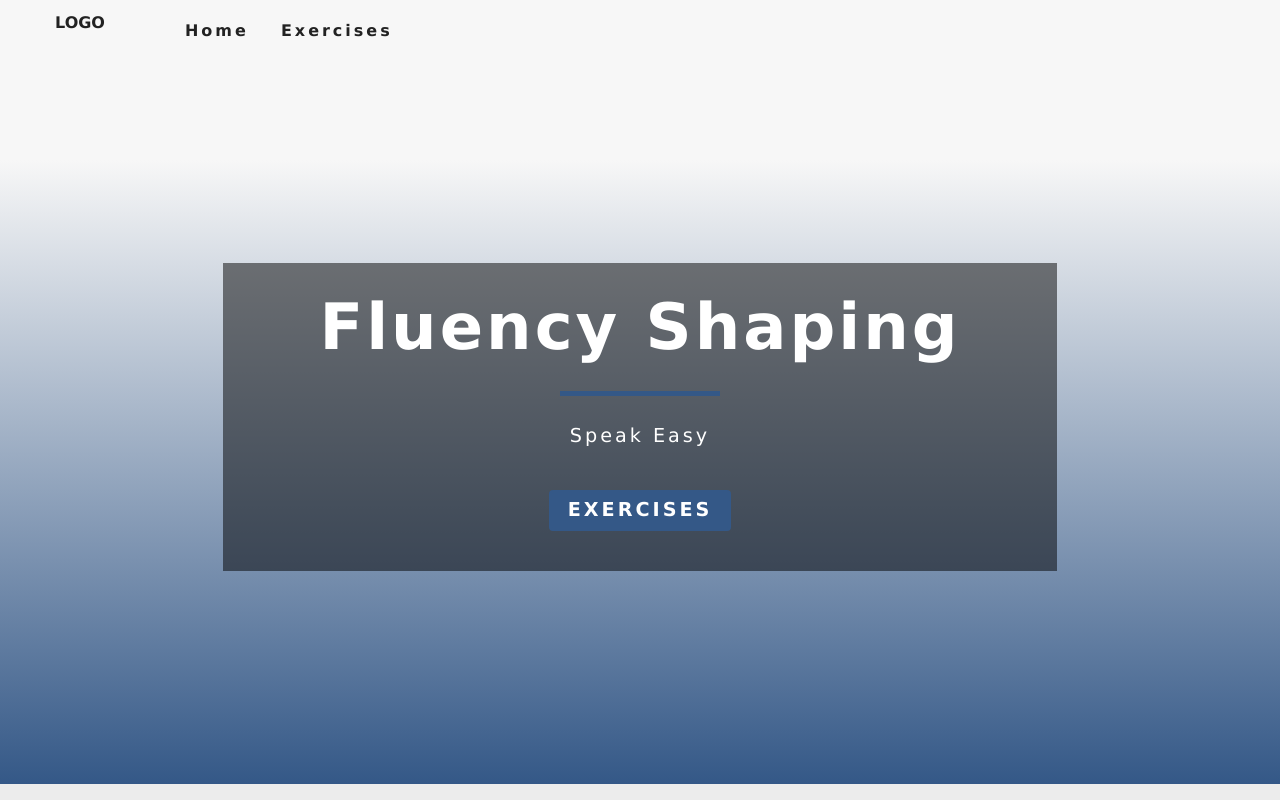
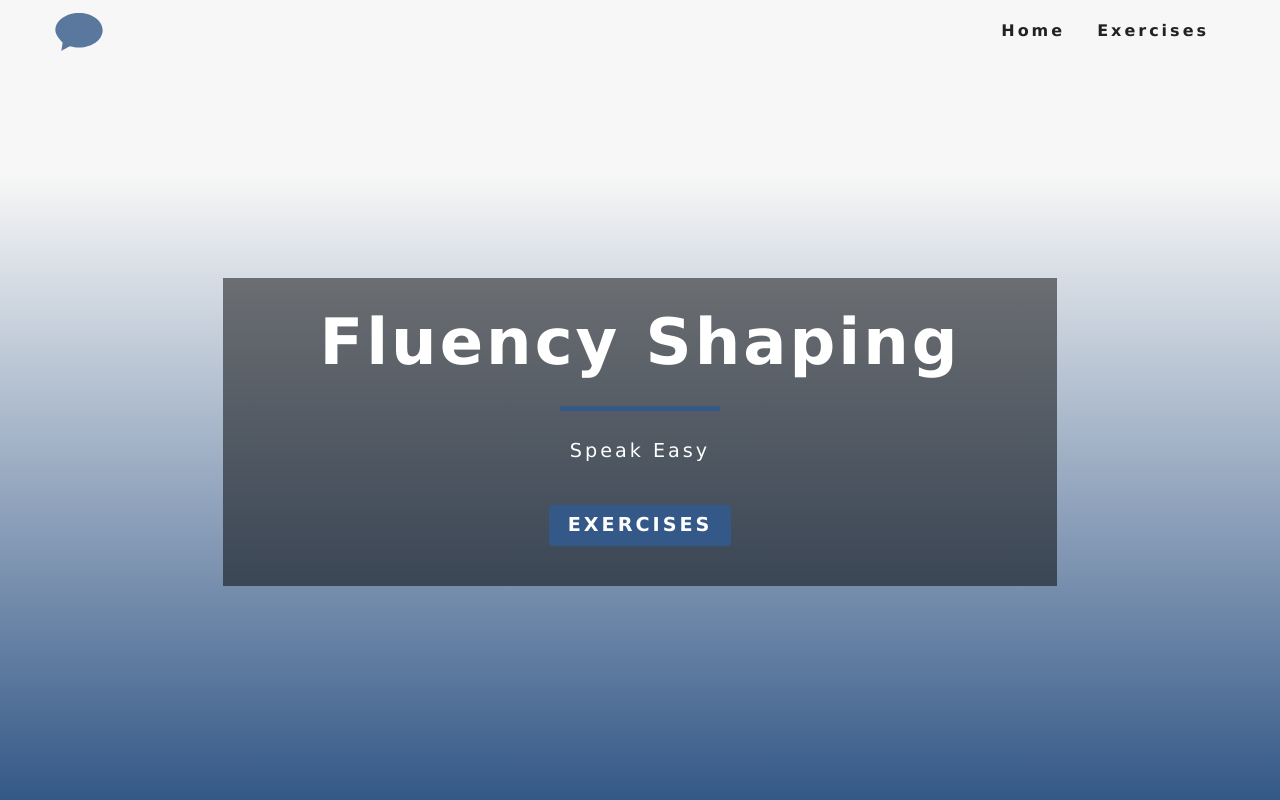
Before and after one commit to lastminute84/fsta, a React (Create React App) app: page / in a window 1280 px wide. Built offline with nearby package versions, Linux system fonts and the light colour scheme.

Commit message:
Navbar styling

```diff
--- a/src/App.css
+++ b/src/App.css
@@ -27,9 +27,9 @@ html {
 body {
   display: flex;
   flex-direction: column;
-  padding-top: 50px;
+  padding-top: 4rem;
   color: var(--mainBlack);
-  background: var(--mainGrey);
+  background: var(--offWhite);
   font-family: Verdana, Geneva, Tahoma, sans-serif;
   line-height: 1.4;
   width: 100%;
@@ -92,6 +92,7 @@ h6 {
   background: var(--offWhite);
   z-index: 1;
   max-width: 100%;
+  height: 4rem;
 }
 .nav-header {
   display: flex;
@@ -104,6 +105,13 @@ h6 {
   font-weight: bold;
   text-transform: uppercase;
 }
+
+.nav-center ul {
+  display: flex;
+  flex-direction: column;
+  align-content: center;
+}
+
 .nav-btn {
   background: transparent;
   border: none;
@@ -120,6 +128,7 @@ h6 {
   transition: var(--mainTransition);
   list-style-type: none;
 }
+
 .nav-links a {
   display: block;
   text-decoration: none;
@@ -138,6 +147,13 @@ h6 {
 .show-nav {
   height: 100px;
 }
+
+.logo {
+  width: 3rem;
+  height: 2.5rem;
+  opacity: 0.8;
+  cursor: pointer;
+}
 @media screen and (min-width: 768px) {
   .nav-btn {
     display: none;
@@ -146,12 +162,19 @@ h6 {
     max-width: 1170px;
     margin: 0 auto;
     display: flex;
+    justify-content: space-between;
   }
+
+  .nav-center ul {
+    flex-direction: row;
+  }
+
   .nav-links {
     height: auto;
     display: flex;
     margin-left: 4rem;
   }
+
   .nav-links a {
     margin: 0 1rem;
     padding: 0.5rem 0;
@@ -161,7 +184,7 @@ h6 {
 /* Hero */
 .defaultHero,
 .roomsHero {
-  min-height: calc(100vh - 66px);
+  min-height: calc(100vh - 4rem);
   background-image: linear-gradient(var(--offWhite) 15%, var(--primaryColor));
   display: flex;
   align-items: center;
--- a/src/components/Navbar.js
+++ b/src/components/Navbar.js
@@ -1,6 +1,7 @@
 import React, { Component } from 'react'
-import { FaAlignRight } from 'react-icons/fa'
+import { FaAlignJustify } from 'react-icons/fa'
 import { Link } from 'react-router-dom'
+import logo from '../images/speech-bubble.svg'
 
 export default class Navbar extends Component {
   state = {
@@ -15,13 +16,15 @@ export default class Navbar extends Component {
       <nav className="navbar">
         <div className="nav-center">
           <div className="nav-header">
-            <Link to="/">Logo</Link>
+            <Link to="/">
+              <img src={logo} alt="logo" className="logo" />
+            </Link>
             <button
               className="nav-btn"
               type="button"
               onClick={this.handleToggle}
             >
-              <FaAlignRight className="nav-icon" />
+              <FaAlignJustify className="nav-icon" />
             </button>
           </div>
           <ul
```
Also changed, not shown: src/images/speech-bubble.svg (added).
